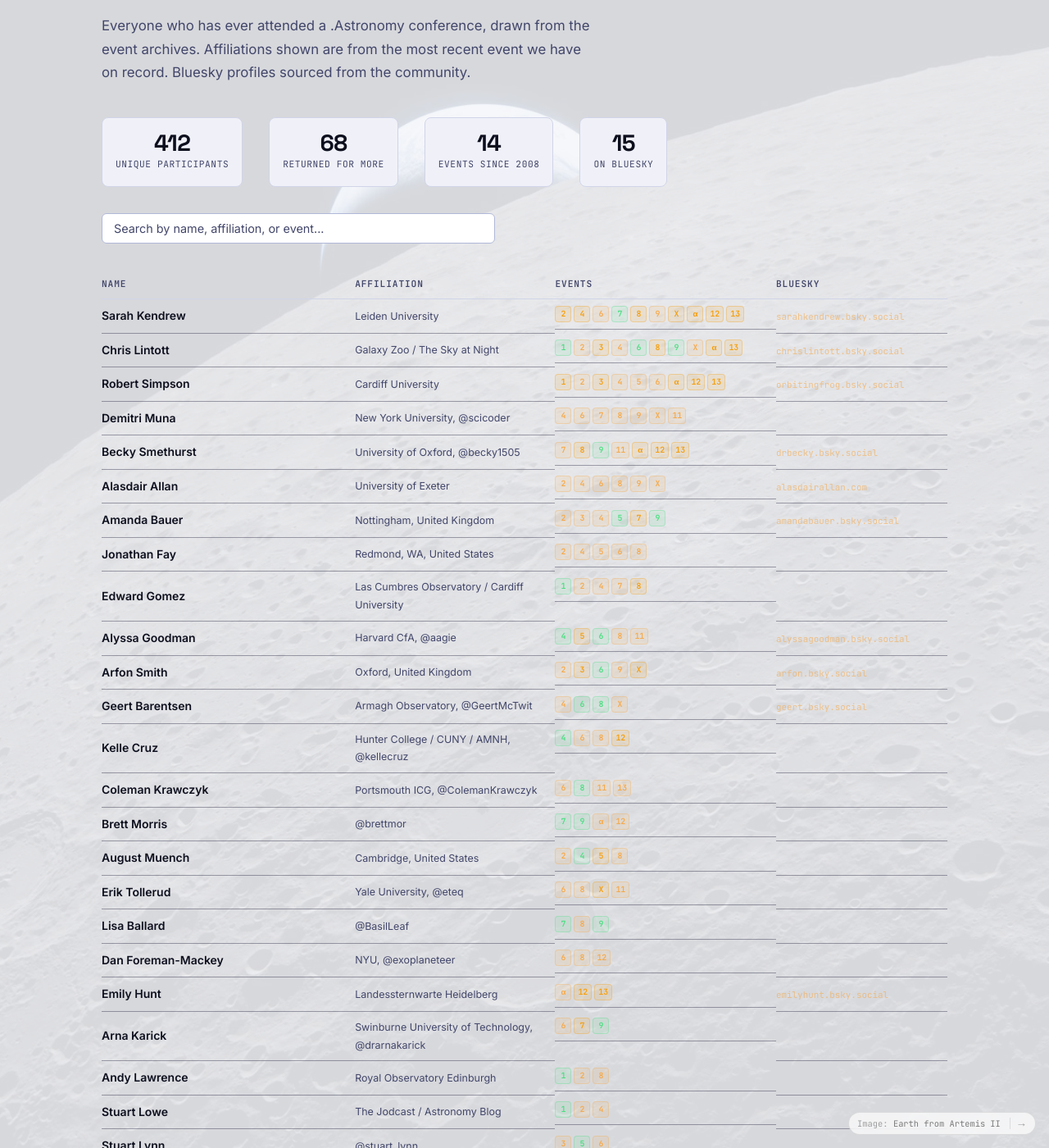
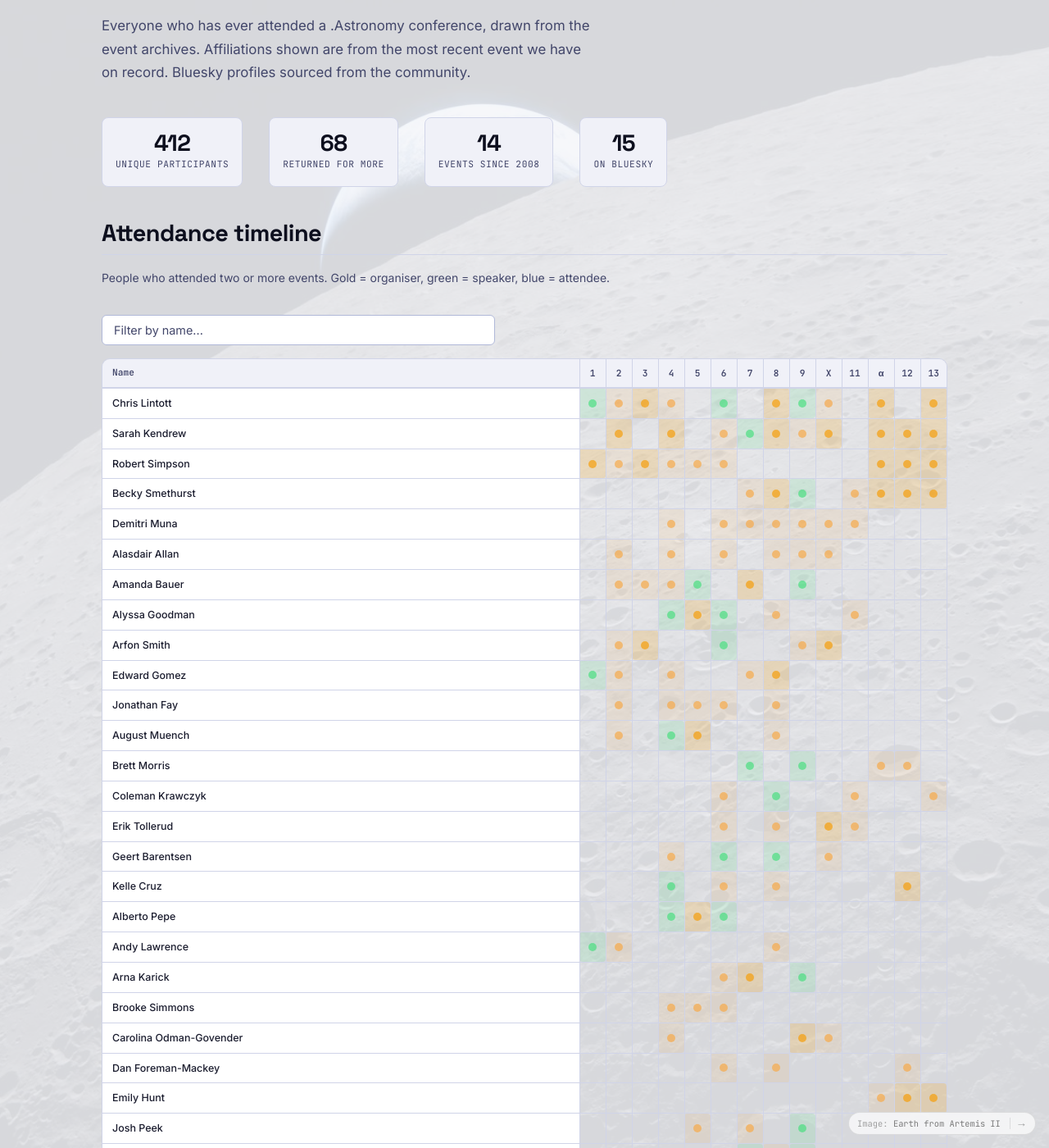
Before and after one commit to dotastro/dotastrosite, a Jekyll site: the page built from community/participants.md, in a window 1280 px wide and 1400 px high, scrolled down 258 px. Shown: the whole window at 82% size. Built offline with Jekyll 4.4.1, drawn with Linux system fonts in a browser that asks for light colours; some of the changed text lies outside the part shown.

Commit message:
Participants: restore colourful attendance grid (now JS-generated from live data, scrollable, searchable)

```diff
--- a/assets/css/style.css
+++ b/assets/css/style.css
@@ -2933,3 +2933,107 @@ html, body { overflow-x: hidden; max-width: 100vw; }
   margin-top: 0.75rem;
   margin-bottom: 0.5rem;
 }
+
+/* =====================================================
+   ATTENDANCE GRID
+   ===================================================== */
+.ag-scroll {
+  overflow-x: auto;
+  margin-bottom: 1.5rem;
+  border: 1px solid var(--border);
+  border-radius: var(--radius-lg);
+}
+
+.attendance-grid {
+  display: table;
+  min-width: 100%;
+  border-collapse: collapse;
+  font-size: 0.78rem;
+}
+
+.ag-row {
+  display: table-row;
+}
+
+.ag-row:hover .ag-name,
+.ag-row:hover .ag-cell {
+  background: var(--bg-2);
+}
+
+.ag-header .ag-name,
+.ag-header .ag-cell {
+  background: var(--bg-2) !important;
+  font-family: var(--font-mono);
+  font-weight: 700;
+  color: var(--text-muted);
+  font-size: 0.7rem;
+  border-bottom: 2px solid var(--border);
+}
+
+.ag-name {
+  display: table-cell;
+  padding: 7px 14px 7px 12px;
+  white-space: nowrap;
+  min-width: 160px;
+  border-bottom: 1px solid var(--border-dim, var(--border));
+  color: var(--text);
+  font-weight: 500;
+  position: sticky;
+  left: 0;
+  background: var(--bg-1);
+  z-index: 1;
+}
+
+.ag-cell {
+  display: table-cell;
+  width: 32px;
+  min-width: 32px;
+  height: 34px;
+  border-bottom: 1px solid var(--border-dim, var(--border));
+  border-left: 1px solid var(--border-dim, var(--border));
+  vertical-align: middle;
+  text-align: center;
+}
+
+.ag-header-cell {
+  font-family: var(--font-mono);
+  font-size: 0.68rem;
+  font-weight: 700;
+  color: var(--blue);
+  padding: 0;
+  line-height: 34px;
+}
+
+.ag-filled {
+  background: var(--blue-dim);
+  border-radius: 4px;
+}
+
+.ag-filled.ag-org {
+  background: rgba(245,158,11,0.2);
+}
+
+.ag-filled.ag-spk {
+  background: rgba(74,222,128,0.15);
+}
+
+.ag-empty {
+  background: transparent;
+}
+
+/* Dot inside filled cell */
+.ag-filled::after {
+  content: "";
+  display: block;
+  width: 10px;
+  height: 10px;
+  border-radius: 50%;
+  margin: 0 auto;
+  background: var(--blue);
+  opacity: 0.7;
+}
+
+.ag-filled.ag-org::after { background: #f59e0b; }
+.ag-filled.ag-spk::after { background: #4ade80; }
+
+.attendance-section { margin-bottom: 1rem; }
--- a/community/participants.md
+++ b/community/participants.md
@@ -18,7 +18,19 @@ description: "Everyone who has ever attended a .Astronomy conference."
   </div>
 </div>
 
-<div class="dir-search-wrap" style="margin: 2rem 0 1rem">
+<h2 style="margin-top:2.5rem">Attendance timeline</h2>
+<p style="color:var(--text-muted); font-size:0.875rem; margin-bottom:1rem">People who attended two or more events. Gold = organiser, green = speaker, blue = attendee.</p>
+
+<div class="attendance-section">
+  <input type="search" class="dir-search" id="grid-search" placeholder="Filter by name..." autocomplete="off" style="margin-bottom:1rem">
+  <div id="attendance-grid-wrap">
+    <p style="color:var(--text-muted); font-family:var(--font-mono); font-size:0.8rem">Loading...</p>
+  </div>
+</div>
+
+<h2 style="margin-top:3rem">Full directory</h2>
+
+<div class="dir-search-wrap" style="margin: 1rem 0">
   <input type="search" class="dir-search" id="dir-search" placeholder="Search by name, affiliation, or event..." autocomplete="off" spellcheck="false">
 </div>
 
@@ -75,8 +87,60 @@ description: "Everyone who has ever attended a .Astronomy conference."
     return person.affiliation || '';
   }
 
+  function renderGrid(people) {
+    var multi = people.filter(function(p){ return p.events.length > 1; });
+    // Sort by event count desc, then name
+    multi.sort(function(a,b){ return b.events.length - a.events.length || a.name.localeCompare(b.name); });
+
+    var html = '<div class="ag-scroll"><div class="attendance-grid">';
+
+    // Header row
+    html += '<div class="ag-row ag-header">';
+    html += '<div class="ag-name">Name</div>';
+    EVENT_ORDER.forEach(function(ev) {
+      var label = EVENT_LABELS[ev];
+      var year = EVENT_YEARS[ev];
+      html += '<div class="ag-cell ag-header-cell" title=".Astronomy ' + label + ' (' + year + ')">' + label + '</div>';
+    });
+    html += '</div>';
+
+    // Person rows
+    multi.forEach(function(p) {
+      html += '<div class="ag-row" data-agname="' + esc(p.name.toLowerCase()) + '">';
+      html += '<div class="ag-name">' + esc(p.name) + '</div>';
+      EVENT_ORDER.forEach(function(ev) {
+        if (p.events.indexOf(ev) > -1) {
+          var roles = p.roles[ev] || ['attendee'];
+          var cls = 'ag-cell ag-filled';
+          if (roles.indexOf('organiser') > -1) cls += ' ag-org';
+          else if (roles.indexOf('speaker') > -1) cls += ' ag-spk';
+          var label = EVENT_LABELS[ev];
+          var roleLabel = roles.indexOf('organiser') > -1 ? 'organiser' : roles.indexOf('speaker') > -1 ? 'speaker' : 'attendee';
+          html += '<div class="' + cls + '" title="' + esc(p.name) + ' at .Astronomy ' + label + ' (' + roleLabel + ')"></div>';
+        } else {
+          html += '<div class="ag-cell ag-empty"></div>';
+        }
+      });
+      html += '</div>';
+    });
+
+    html += '</div></div>';
+    document.getElementById('attendance-grid-wrap').innerHTML = html;
+
+    // Grid search
+    document.getElementById('grid-search').addEventListener('input', function() {
+      var q = this.value.toLowerCase().trim();
+      document.querySelectorAll('.ag-row:not(.ag-header)').forEach(function(row) {
+        row.style.display = !q || (row.getAttribute('data-agname') || '').includes(q) ? '' : 'none';
+      });
+    });
+  }
+
   function render(data) {
     var people = data.people;
+
+    // Grid
+    renderGrid(people);
 
     // Stats
     document.getElementById('stat-total').textContent = people.length;
```
